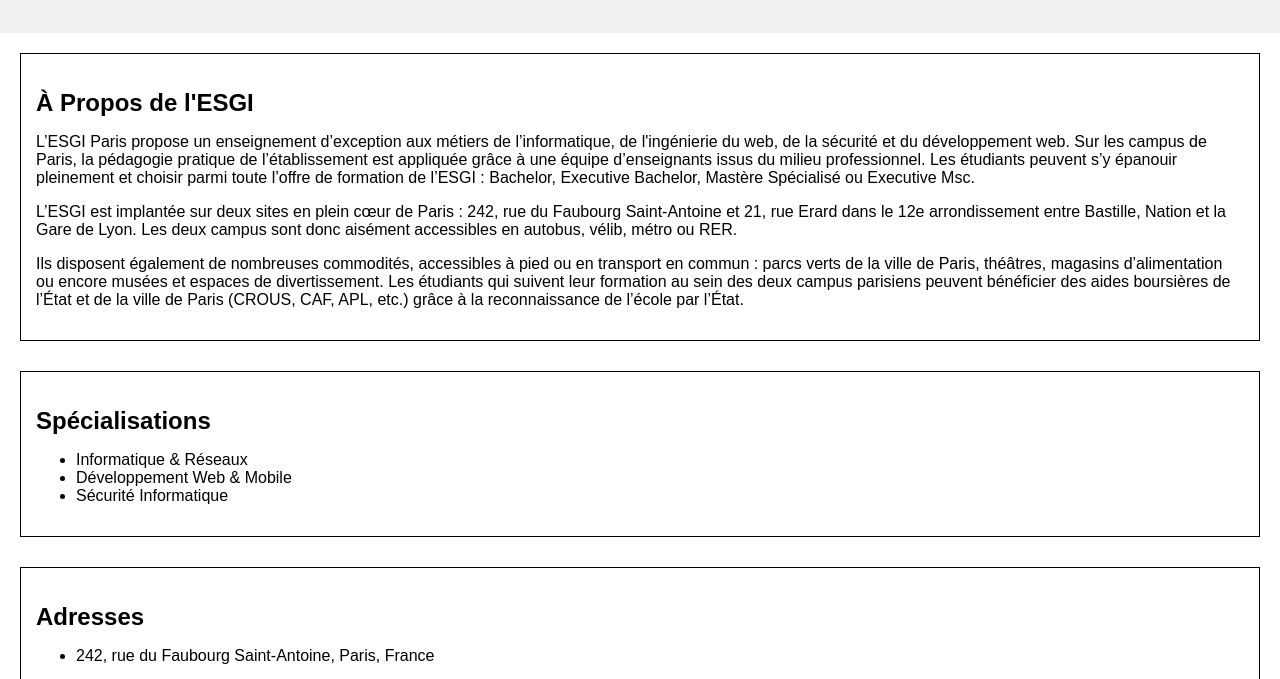
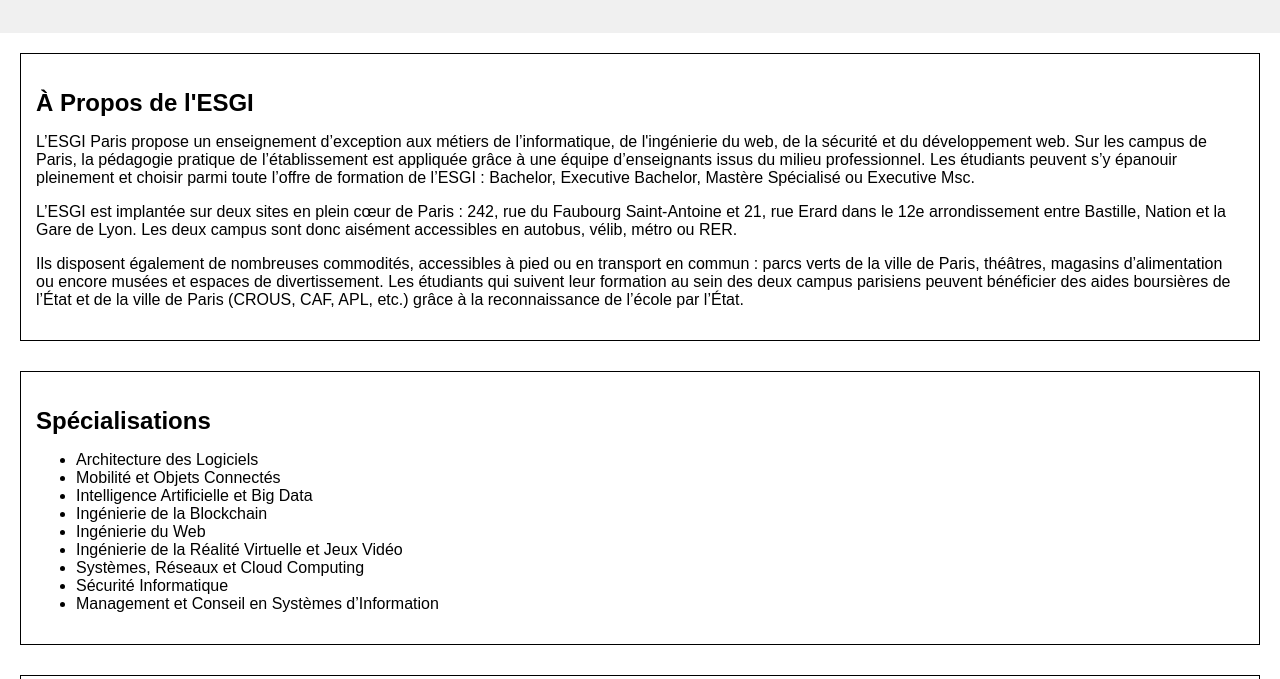
Before and after one commit to edoigtrd/automatic-garbanzo, a plain HTML site: page index.html in a window 1280 px wide. Shown: the part 121-800 px from the top of the page. Drawn offline with Linux system fonts and the light colour scheme.

Commit message:
[add specialisation]

```diff
--- a/index.html
+++ b/index.html
@@ -24,13 +24,17 @@
     <section id="specializations">
       <h2>Spécialisations</h2>
       <ul>
-        <li>Informatique & Réseaux</li>
-        <li>Développement Web & Mobile</li>
+        <li>Architecture des Logiciels</li>
+        <li>Mobilité et Objets Connectés</li>
+        <li>Intelligence Artificielle et Big Data</li>
+        <li>Ingénierie de la Blockchain</li>
+        <li>Ingénierie du Web</li>
+        <li>Ingénierie de la Réalité Virtuelle et Jeux Vidéo</li>
+        <li>Systèmes, Réseaux et Cloud Computing</li>
         <li>Sécurité Informatique</li>
-        <!-- Add other specializations -->
+        <li>Management et Conseil en Systèmes d’Information</li>
       </ul>
     </section>
-
     <section id="address">
       <h2>Adresses</h2>
       <ul>
```
